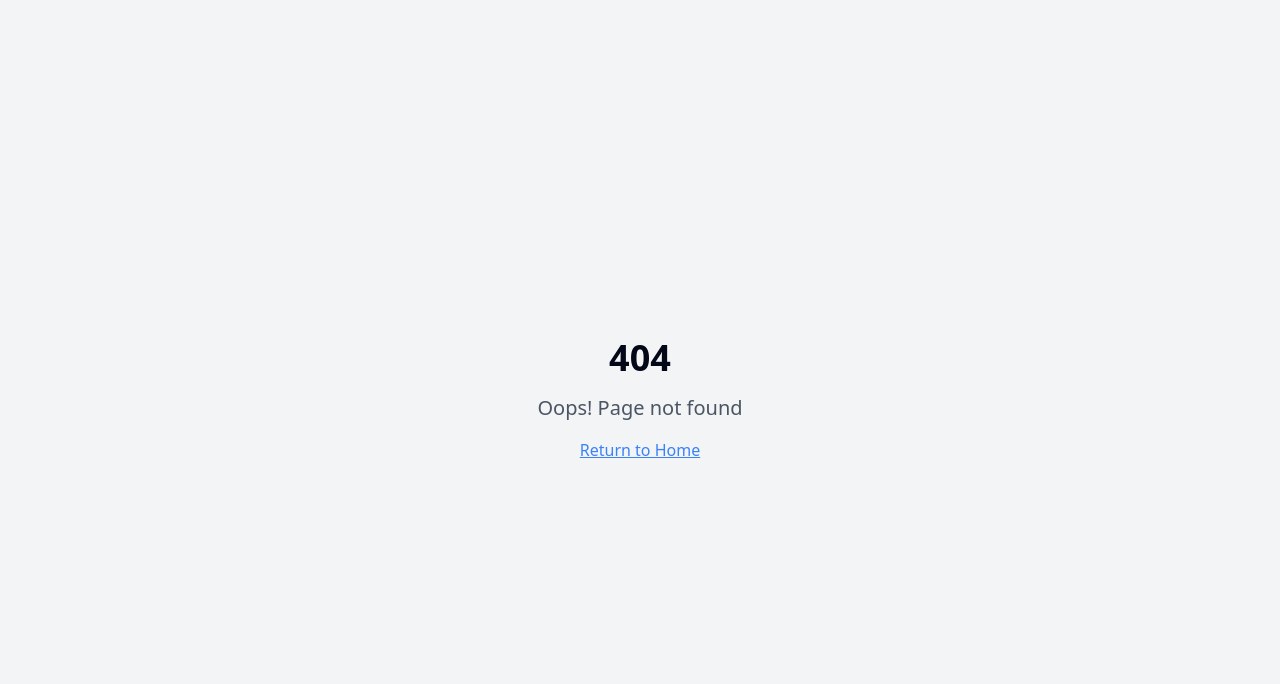
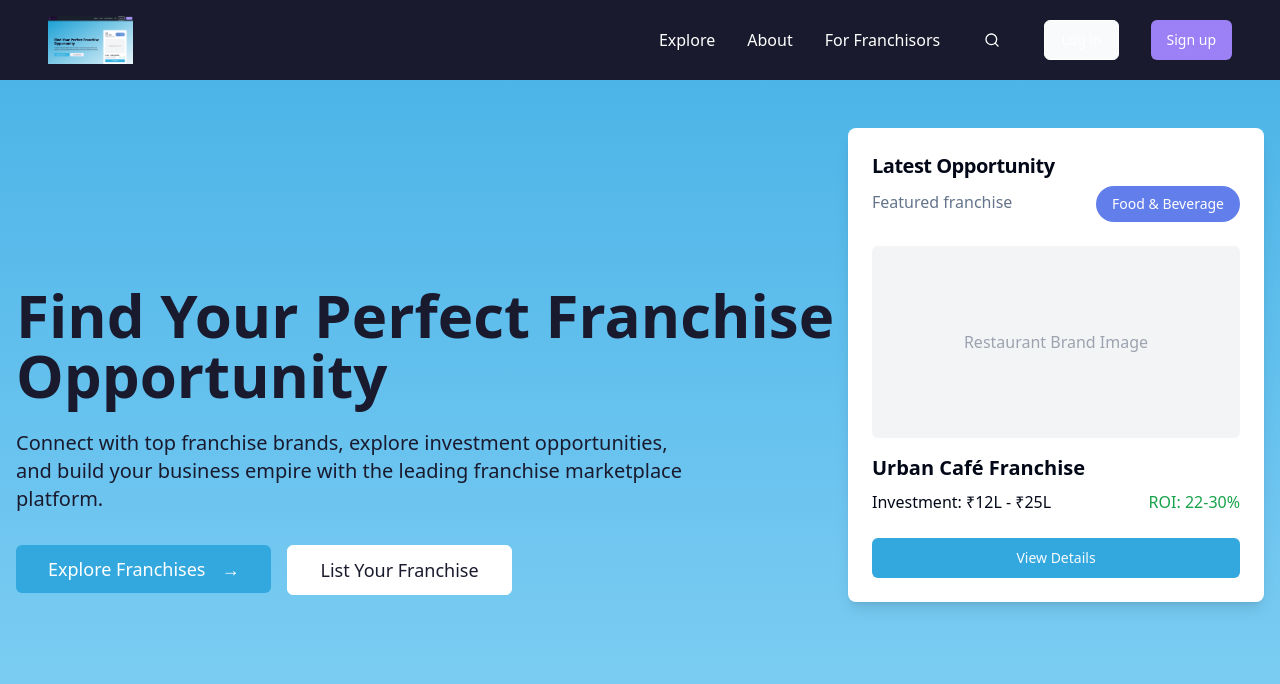
Before and after one commit to AVK111/flow-nexus-replica-spark, a React (Vite) app: page /login in a window 1280 px wide. Before the commit this address had no page. Shown: the top 684 px of the page. Built offline with nearby package versions, Linux system fonts and the light colour scheme.

Commit message:
feat: Implement Login page and branding changes
This commit introduces a new Login page and updates the application's branding, including changing the name "FlowNexus" to "FranchiGo".

```diff
--- a/index.html
+++ b/index.html
@@ -1,14 +1,15 @@
+
 <!DOCTYPE html>
 <html lang="en">
   <head>
     <meta charset="UTF-8" />
     <meta name="viewport" content="width=device-width, initial-scale=1.0" />
-    <title>flow-nexus-replica-spark</title>
-    <meta name="description" content="Lovable Generated Project" />
-    <meta name="author" content="Lovable" />
+    <title>FranchiGo - Find Your Perfect Franchise Opportunity</title>
+    <meta name="description" content="Connect with top franchise brands and build your business empire with FranchiGo, the leading franchise marketplace platform." />
+    <meta name="author" content="FranchiGo" />
 
-    <meta property="og:title" content="flow-nexus-replica-spark" />
-    <meta property="og:description" content="Lovable Generated Project" />
+    <meta property="og:title" content="FranchiGo - Find Your Perfect Franchise Opportunity" />
+    <meta property="og:description" content="Connect with top franchise brands and build your business empire with FranchiGo, the leading franchise marketplace platform." />
     <meta property="og:type" content="website" />
     <meta property="og:image" content="https://lovable.dev/opengraph-image-p98pqg.png" />
 
--- a/src/App.tsx
+++ b/src/App.tsx
@@ -12,6 +12,7 @@ import Leads from "./pages/Leads";
 import Messages from "./pages/Messages";
 import Settings from "./pages/Settings";
 import NotFound from "./pages/NotFound";
+import Login from "./pages/Login";
 
 const queryClient = new QueryClient();
 
@@ -22,6 +23,7 @@ const App = () => (
       <Sonner />
       <BrowserRouter>
         <Routes>
+          <Route path="/login" element={<Login />} />
           <Route path="/" element={<AppLayout />}>
             <Route index element={<Dashboard />} />
             <Route path="franchisees" element={<Franchisees />} />
--- a/src/components/layout/Sidebar.tsx
+++ b/src/components/layout/Sidebar.tsx
@@ -34,7 +34,7 @@ export default function Sidebar() {
     )}>
       <div className="p-4 flex justify-between items-center border-b">
         {!collapsed && (
-          <div className="font-bold text-xl text-primary">FlowNexus</div>
+          <div className="font-bold text-xl text-primary">FranchiGo</div>
         )}
         <Button
           variant="ghost"
--- a/src/components/ui/button.tsx
+++ b/src/components/ui/button.tsx
@@ -1,3 +1,4 @@
+
 import * as React from "react"
 import { Slot } from "@radix-ui/react-slot"
 import { cva, type VariantProps } from "class-variance-authority"
@@ -18,6 +19,8 @@ const buttonVariants = cva(
           "bg-secondary text-secondary-foreground hover:bg-secondary/80",
         ghost: "hover:bg-accent hover:text-accent-foreground",
         link: "text-primary underline-offset-4 hover:underline",
+        success: "bg-green-600 text-white hover:bg-green-700",
+        warning: "bg-amber-500 text-white hover:bg-amber-600"
       },
       size: {
         default: "h-10 px-4 py-2",
--- a/src/pages/Index.tsx
+++ b/src/pages/Index.tsx
@@ -6,7 +6,7 @@ const Index = () => {
   const navigate = useNavigate();
 
   useEffect(() => {
-    navigate("/");
+    navigate("/login");
   }, [navigate]);
 
   return null;
--- /dev/null
+++ b/src/pages/Login.tsx
@@ -0,0 +1,110 @@
+
+import { useState } from "react";
+import { Button } from "@/components/ui/button";
+import { Input } from "@/components/ui/input";
+import { Label } from "@/components/ui/label";
+import { Card, CardContent, CardDescription, CardFooter, CardHeader, CardTitle } from "@/components/ui/card";
+import { Link, useNavigate } from "react-router-dom";
+import { LogIn, Search } from "lucide-react";
+
+export default function Login() {
+  const [email, setEmail] = useState("");
+  const [password, setPassword] = useState("");
+  const navigate = useNavigate();
+
+  const handleLogin = (e: React.FormEvent) => {
+    e.preventDefault();
+    // In a real app, this would authenticate with a backend
+    // For now, just navigate to the dashboard
+    navigate("/");
+  };
+
+  return (
+    <div className="min-h-screen bg-gradient-to-b from-[#46b1e6] to-[#84d1f5] flex flex-col">
+      {/* Header/Navigation */}
+      <header className="w-full bg-[#1a1a2e] text-white p-4">
+        <div className="container mx-auto flex justify-between items-center">
+          <div className="flex items-center">
+            <img
+              src="/lovable-uploads/12497af1-e61d-4455-b45d-61f98851c409.png"
+              alt="FranchiGo Logo"
+              className="h-12"
+            />
+          </div>
+          <nav className="hidden md:flex items-center space-x-8">
+            <a href="#" className="text-white hover:text-blue-200 transition-colors">Explore</a>
+            <a href="#" className="text-white hover:text-blue-200 transition-colors">About</a>
+            <a href="#" className="text-white hover:text-blue-200 transition-colors">For Franchisors</a>
+            <Button variant="ghost" size="icon">
+              <Search className="h-5 w-5" />
+            </Button>
+            <Button variant="outline" className="border-white text-white hover:bg-white hover:text-[#1a1a2e]">
+              Log in
+            </Button>
+            <Button className="bg-[#9c80f6] hover:bg-[#8a6df3] text-white">
+              Sign up
+            </Button>
+          </nav>
+          <div className="md:hidden">
+            {/* Mobile menu button would go here */}
+            <Button variant="ghost" className="text-white">
+              Menu
+            </Button>
+          </div>
+        </div>
+      </header>
+
+      {/* Main Content */}
+      <main className="flex-1 flex flex-col md:flex-row container mx-auto px-4 py-12">
+        {/* Left side - Hero text */}
+        <div className="md:w-2/3 flex flex-col justify-center mb-10 md:mb-0">
+          <h1 className="text-4xl md:text-6xl font-bold text-[#1a1a2e] mb-6">
+            Find Your Perfect Franchise Opportunity
+          </h1>
+          <p className="text-lg md:text-xl text-[#1a1a2e] mb-8 max-w-2xl">
+            Connect with top franchise brands, explore investment opportunities, and
+            build your business empire with the leading franchise marketplace platform.
+          </p>
+          <div className="flex flex-col sm:flex-row gap-4">
+            <Button className="bg-[#32a8df] hover:bg-[#2994c6] text-white px-8 py-6 rounded-md text-lg">
+              Explore Franchises <span className="ml-2">→</span>
+            </Button>
+            <Button variant="outline" className="bg-white text-[#1a1a2e] border-white px-8 py-6 rounded-md text-lg">
+              List Your Franchise
+            </Button>
+          </div>
+        </div>
+
+        {/* Right side - Featured franchise card */}
+        <div className="md:w-1/3">
+          <Card className="shadow-lg border-none">
+            <CardHeader>
+              <CardTitle className="text-xl font-bold">Latest Opportunity</CardTitle>
+              <div className="flex items-start justify-between">
+                <CardDescription className="text-base mt-1">Featured franchise</CardDescription>
+                <div className="bg-[#627eea] text-white px-4 py-2 rounded-full text-sm">
+                  Food & Beverage
+                </div>
+              </div>
+            </CardHeader>
+            <CardContent className="px-6">
+              <div className="bg-gray-100 h-48 w-full rounded-md flex items-center justify-center text-gray-400 mb-4">
+                Restaurant Brand Image
+              </div>
+              <h3 className="text-xl font-bold mb-2">Urban Café Franchise</h3>
+              <div className="flex justify-between">
+                <span>Investment: ₹12L - ₹25L</span>
+                <span className="text-green-600">ROI: 22-30%</span>
+              </div>
+            </CardContent>
+            <CardFooter className="px-6 pb-6">
+              <Button className="w-full bg-[#32a8df] hover:bg-[#2994c6]">
+                View Details
+              </Button>
+            </CardFooter>
+          </Card>
+        </div>
+      </main>
+    </div>
+  );
+}
```
Also changed, not shown: public/lovable-uploads/12497af1-e61d-4455-b45d-61f98851c409.png (added).
